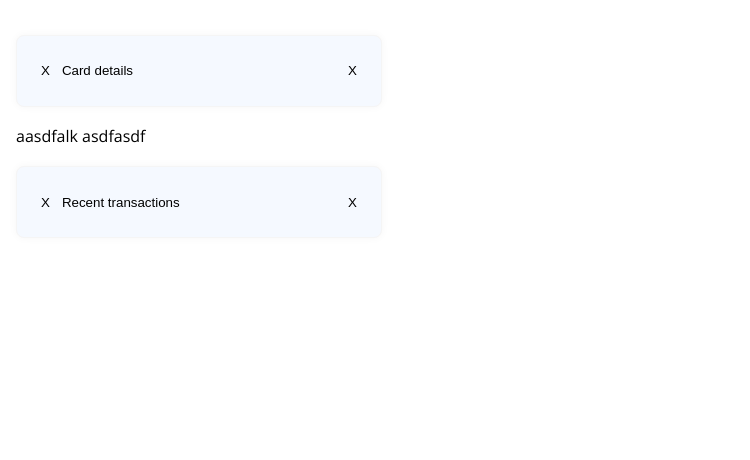
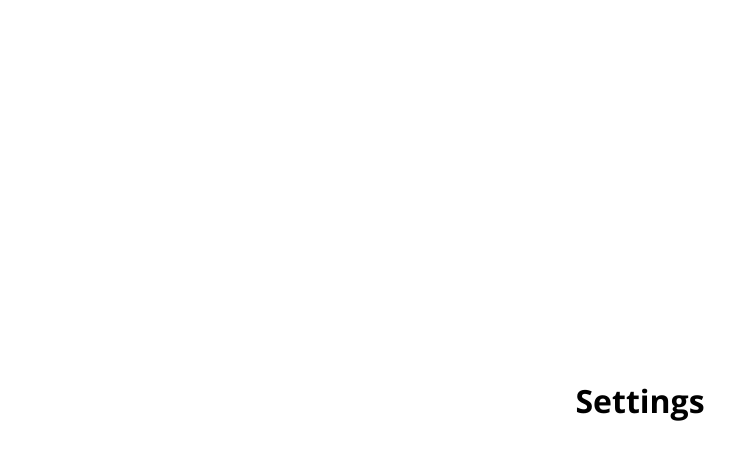
Before and after one commit to aman-kumar-rai/aspire_app, a React (Vite) app: page / in a window 1280 px wide. Shown: the top 460 px of the page, without its empty margins (0-750 px from the left). Built offline with nearby package versions, Linux system fonts and the light colour scheme.

Commit message:
Create page components

```diff
--- a/src/components/App/App.tsx
+++ b/src/components/App/App.tsx
@@ -1,40 +1,9 @@
-import { useState } from "react";
-import * as Accordion from "@radix-ui/react-accordion";
-import { AccordionContent, AccordionTrigger } from "@components/Accordion/Accordion";
+import Settings from "@components/pages/Settings/Settings";
 
 const App = () => {
-    const [openItem, setOpenItem] = useState("cardDetails");
-    const [items, setItems] = useState([
-        {
-            id: "cardDetails",
-            heading: "Card details",
-            children: "aasdfalk asdfasdf"
-        },
-        {
-            id: "recentTransactions",
-            heading: "Recent transactions",
-            children: "ajdklfjas alkjaksdlf"
-        }
-    ])
-
-
     return (
-        <Accordion.Root type="single" defaultValue={openItem}>
-            {items.map(({ id, heading, children }) => {
-                return (
-                    <Accordion.Item key={id} value={id}>
-                        <AccordionTrigger>
-                            <span>X</span>
-                            <span>{heading}</span>
-                        </AccordionTrigger>
-                        <AccordionContent>
-                            <span>{children}</span>
-                        </AccordionContent>
-                    </Accordion.Item>
-                )
-            })}
-        </Accordion.Root>
-    );
+        <Settings />
+    )
 }
 
 export default App;
--- /dev/null
+++ b/src/components/pages/Cards/style.module.css
@@ -0,0 +1,8 @@
+.container {
+    width: 100%;
+    height: 100%;
+    display: flex;
+    justify-content: center;
+    align-items: center;
+    background-color: var(--neutral-white);
+}
--- /dev/null
+++ b/src/components/pages/Credit/style.module.css
@@ -0,0 +1,8 @@
+.container {
+    width: 100%;
+    height: 100%;
+    display: flex;
+    justify-content: center;
+    align-items: center;
+    background-color: var(--neutral-white);
+}
--- /dev/null
+++ b/src/components/pages/Home/style.module.css
@@ -0,0 +1,8 @@
+.container {
+    width: 100%;
+    height: 100%;
+    display: flex;
+    justify-content: center;
+    align-items: center;
+    background-color: var(--neutral-white);
+}
--- /dev/null
+++ b/src/components/pages/Payments/style.module.css
@@ -0,0 +1,8 @@
+.container {
+    width: 100%;
+    height: 100%;
+    display: flex;
+    justify-content: center;
+    align-items: center;
+    background-color: var(--neutral-white);
+}
--- /dev/null
+++ b/src/components/pages/Settings/Settings.tsx
@@ -0,0 +1,11 @@
+import styles from "./style.module.css"
+
+const Settings = () => {
+    return (
+        <div className={styles.container}>
+            <h1 className={styles.label}>Settings</h1>
+        </div>
+    )
+}
+
+export default Settings;
--- /dev/null
+++ b/src/components/pages/Settings/style.module.css
@@ -0,0 +1,8 @@
+.container {
+    width: 100%;
+    height: 100%;
+    display: flex;
+    justify-content: center;
+    align-items: center;
+    background-color: var(--neutral-white);
+}
```
Also changed, not shown: src/components/pages/Cards/Cards.tsx (added, +11 -0 lines), src/components/pages/Credit/Credit.tsx (added, +11 -0 lines), src/components/pages/Home/Home.tsx (added, +11 -0 lines), src/components/pages/Payments/Payments.tsx (added, +11 -0 lines), 1 other file (tests, documents, lock files or other folders).
